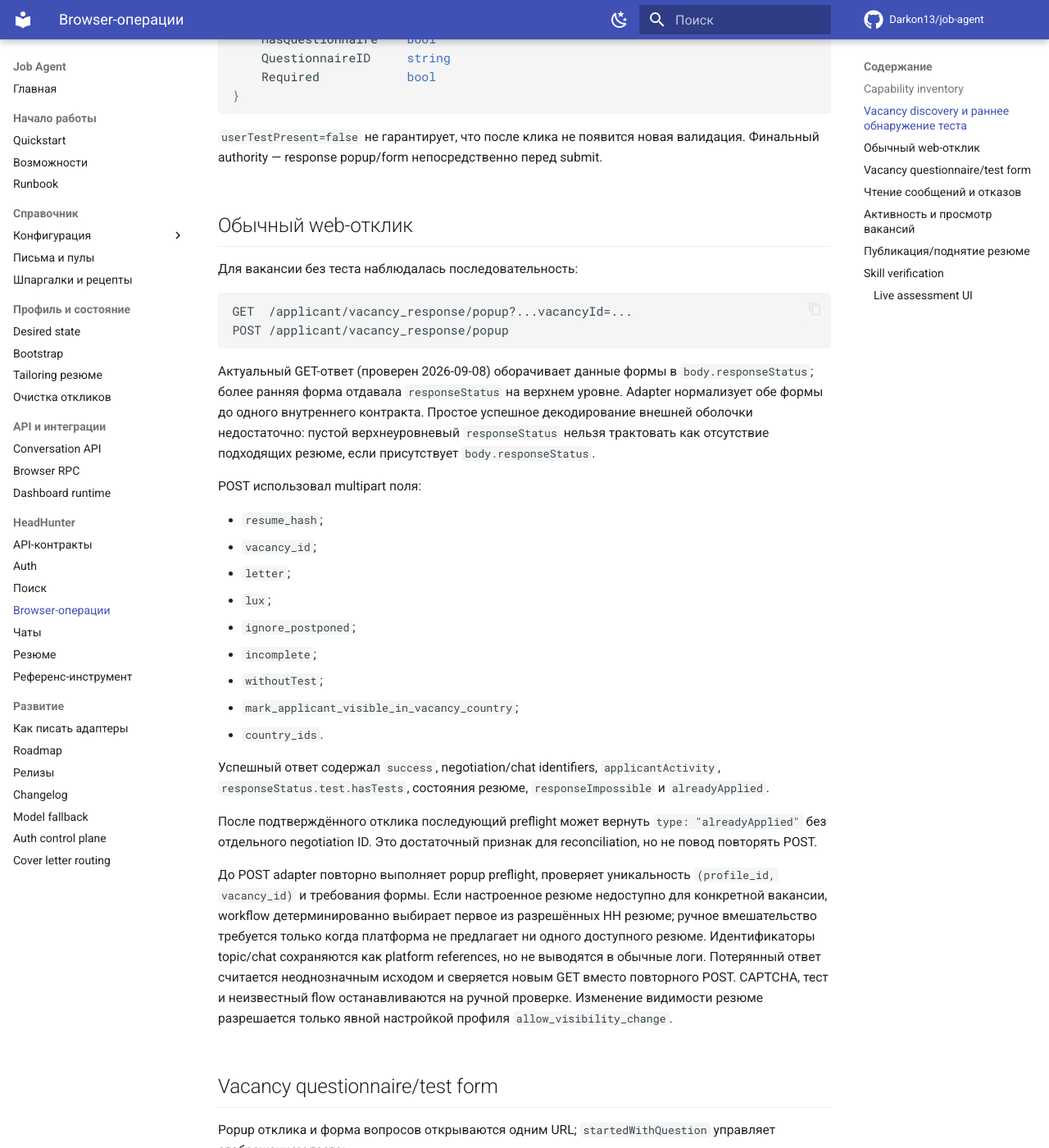
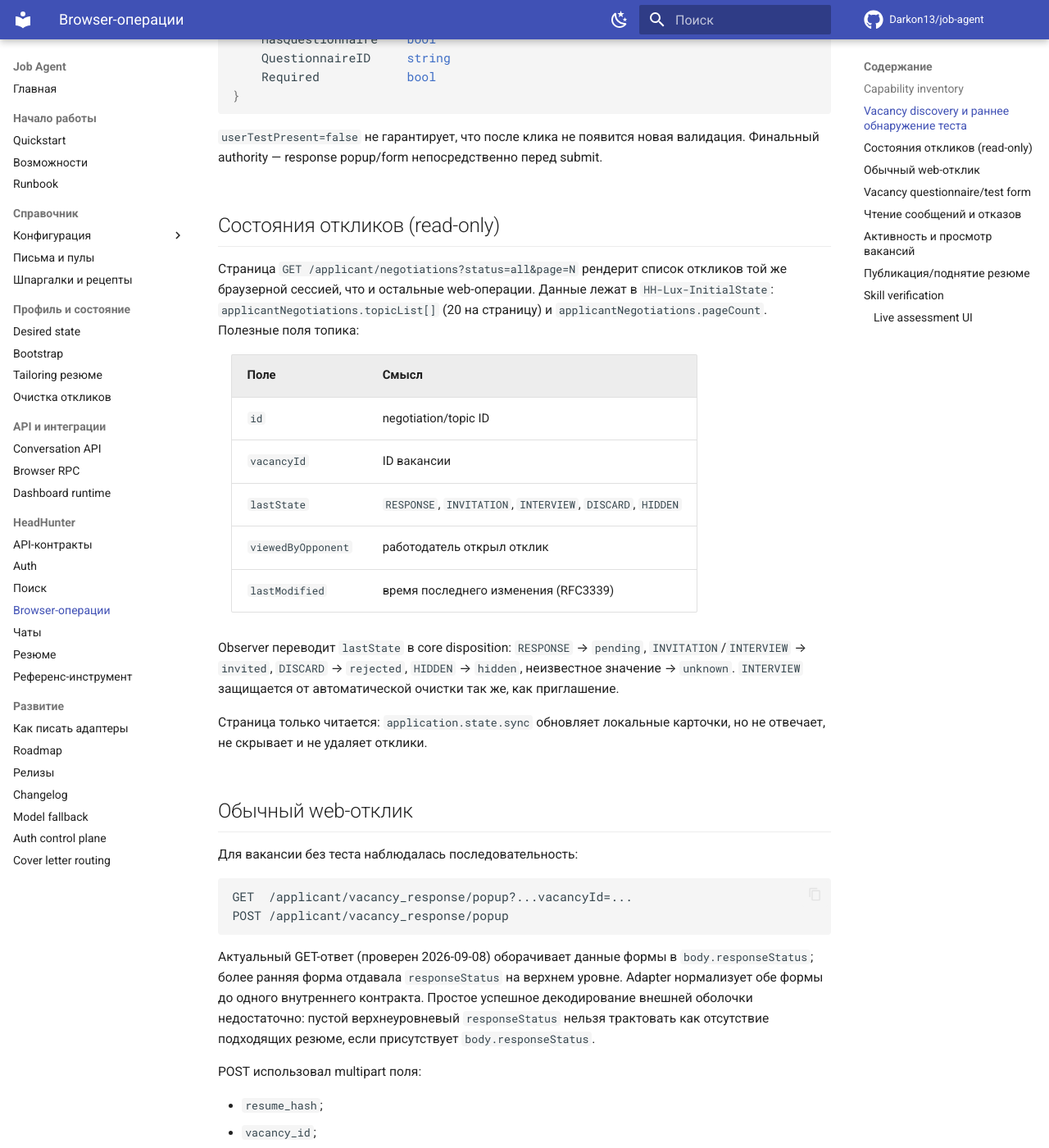
Before and after one commit to Darkon13/job-agent, an MkDocs documentation site: the page built from docs/hh-browser-operations.md, in a window 1280 px wide and 1400 px high, scrolled down 1742 px. Shown: the whole window at 82% size. Built offline with MkDocs 1.6.1 and Material for MkDocs 9.7.7, drawn with Linux system fonts in a browser that asks for light colours; comment, search, counter and statistics services are not loaded.

Commit message:
docs: hourly campaigns, state sync and the budget gate
Refresh the quickstart and example config, document the negotiations
page contract and the application.state.sync action, and note the new
search wording and gate behavior in the changelog.

```diff
--- a/docs/hh-browser-operations.md
+++ b/docs/hh-browser-operations.md
@@ -54,6 +54,29 @@ type ApplicationRequirements struct {
 `userTestPresent=false` не гарантирует, что после клика не появится новая
 валидация. Финальный authority — response popup/form непосредственно перед
 submit.
+
+## Состояния откликов (read-only)
+
+Страница `GET /applicant/negotiations?status=all&page=N` рендерит список
+откликов той же браузерной сессией, что и остальные web-операции. Данные лежат
+в `HH-Lux-InitialState`: `applicantNegotiations.topicList[]` (20 на страницу) и
+`applicantNegotiations.pageCount`. Полезные поля топика:
+
+| Поле | Смысл |
+| --- | --- |
+| `id` | negotiation/topic ID |
+| `vacancyId` | ID вакансии |
+| `lastState` | `RESPONSE`, `INVITATION`, `INTERVIEW`, `DISCARD`, `HIDDEN` |
+| `viewedByOpponent` | работодатель открыл отклик |
+| `lastModified` | время последнего изменения (RFC3339) |
+
+Observer переводит `lastState` в core disposition: `RESPONSE` → `pending`,
+`INVITATION`/`INTERVIEW` → `invited`, `DISCARD` → `rejected`, `HIDDEN` →
+`hidden`, неизвестное значение → `unknown`. `INTERVIEW` защищается от
+автоматической очистки так же, как приглашение.
+
+Страница только читается: `application.state.sync` обновляет локальные карточки,
+но не отвечает, не скрывает и не удаляет отклики.
 
 ## Обычный web-отклик
 
```
Also changed, not shown: docs/changelog.md (+12 -0 lines), docs/quickstart.md (+57 -13 lines), docs/reference/configuration/jobs.md (+10 -0 lines), 1 other file.
